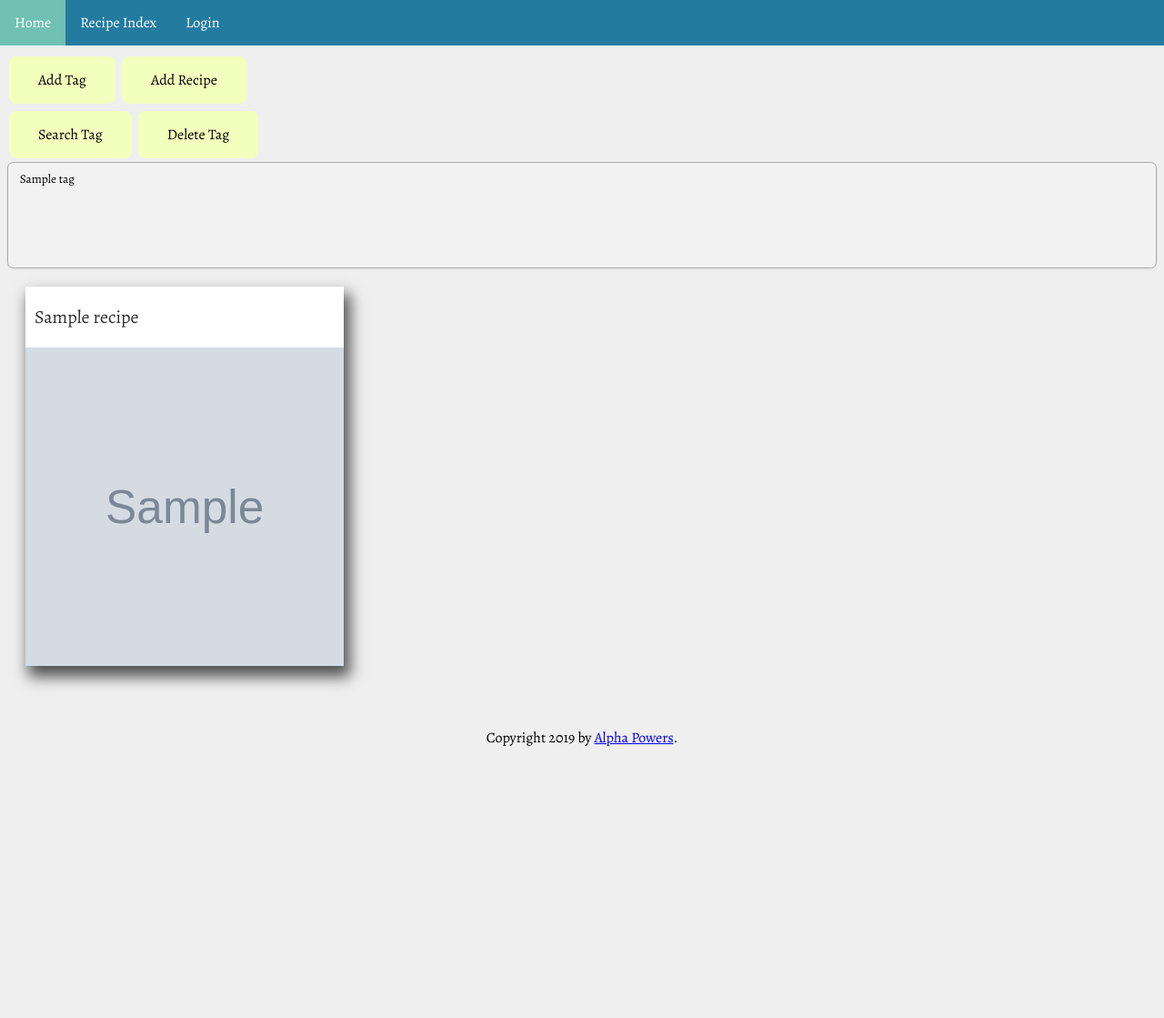
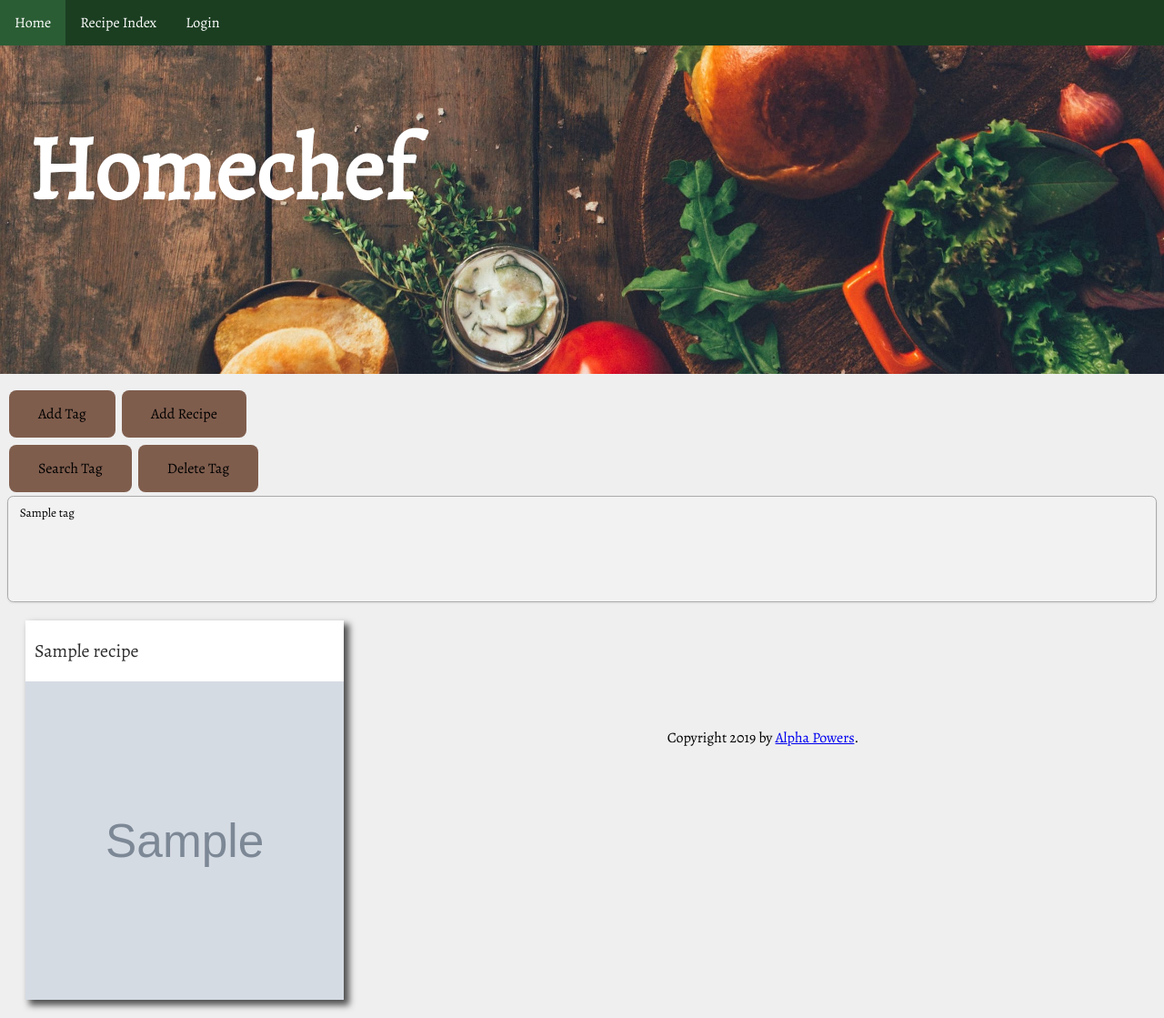
Before and after one commit to ShatteredArrow/homechef, a Flask app: page /recipe_index in a window 1280 px wide. Shown: the whole page at 91% size. Before the commit the page ends 820 px from the top, so only its background shows below. Run offline with Flask 2, Linux system fonts and the light colour scheme; a user stored in the database is signed in; tables that the repository leaves empty hold one stand-in row (values such as "Sample post"); grey boxes marked "Sample" are stand-in pictures; some libraries are stand-ins or nearby versions; some web fonts are replaced.

Commit message:
New colors

```diff
--- a/app/static/css/base.css
+++ b/app/static/css/base.css
@@ -2,11 +2,11 @@
 :root {
     --white: #f2f2f2;
     --background: #f2f2f2;
-    --mist: #B2DBBF;
-    --light_yellow: rgb(224, 199, 121);
-    --yellow: #F3FFBD;
-    --dark_blue: #247BA0;
-    --blue: #70C1B3;
+    --mist: #CDC5B4;
+    --light_yellow: #a7816f;
+    --yellow: #7f5d4d;
+    --dark_blue: #1b3e21;
+    --blue: #2b5d34;
     --light_blue: #B2DBBF;
 }
 
@@ -24,16 +24,39 @@ body {
     position: relative;
 }
 
+.header {
+    position: relative;
+}
+
+.header img{
+    max-width: 100%;
+    height: auto;
+}
+
+.header-text {
+    position: absolute;
+}
+
+div h1 {
+    color: white;
+    left: 30px;
+    top: 50px;
+    position: absolute;
+    font-size: 100px;
+}
+
 .content_container {
     margin: 8px;
 }
 
 .page-container {
-    position: relative;
+
     min-height: 100vh;
 }
 .navbar {
     width:100%;
+    position: fixed;
+    z-index: 1;
 }
 
 .navbar ul {
--- a/app/static/css/recipe_index.css
+++ b/app/static/css/recipe_index.css
@@ -72,7 +72,7 @@ select:focus {
 .recipe {
     float: left;
     margin: 20px;
-    box-shadow: 5px 10px 15px 2px #525252;
+    box-shadow: 5px 5px 7px 1px #525252;
     background-color: white;
 }
 
--- a/app/templates/base.html
+++ b/app/templates/base.html
@@ -26,6 +26,13 @@
                 <li><a class="active" href="{{ url_for('login') }}">Login</a></li>
             </ul>
         </div>
+        <div class="header">
+            <img src="/static/heading1.jpg">
+            <div class="heading-text">
+                <h1>Homechef</h1>
+            </div>
+        </div>
+
         <div class="content_container">
             {% block content %}{% endblock %}
         </div>
--- a/app/templates/recipe_index.html
+++ b/app/templates/recipe_index.html
@@ -15,7 +15,9 @@
 <div id="myModal" class="addRecipeModal modal">
     {% include 'add_recipe.html' with context %}
 </div>
+
 <form method="post" novalidate>
+
     {{ form.search(class_="button") }}
     {{ form.delete(class_="button") }}
 
@@ -45,6 +47,7 @@
 <script type="text/javascript" src="{{ url_for('static', filename='js/modal.js') }}"></script>
 <script>
     // Gives landscape images a landscape class in order to get different css
+    // Super hacky solution that sometimes requires a extra refresh to display properly
     images = document.getElementsByClassName("recipe_image");
     for (i = 0; i < images.length; i++) {
         image = images[i].querySelector("img");
```
Also changed, not shown: app/static/heading.jpg (added), app/static/heading1.jpg (added), app/static/heading2.jpg (added).
